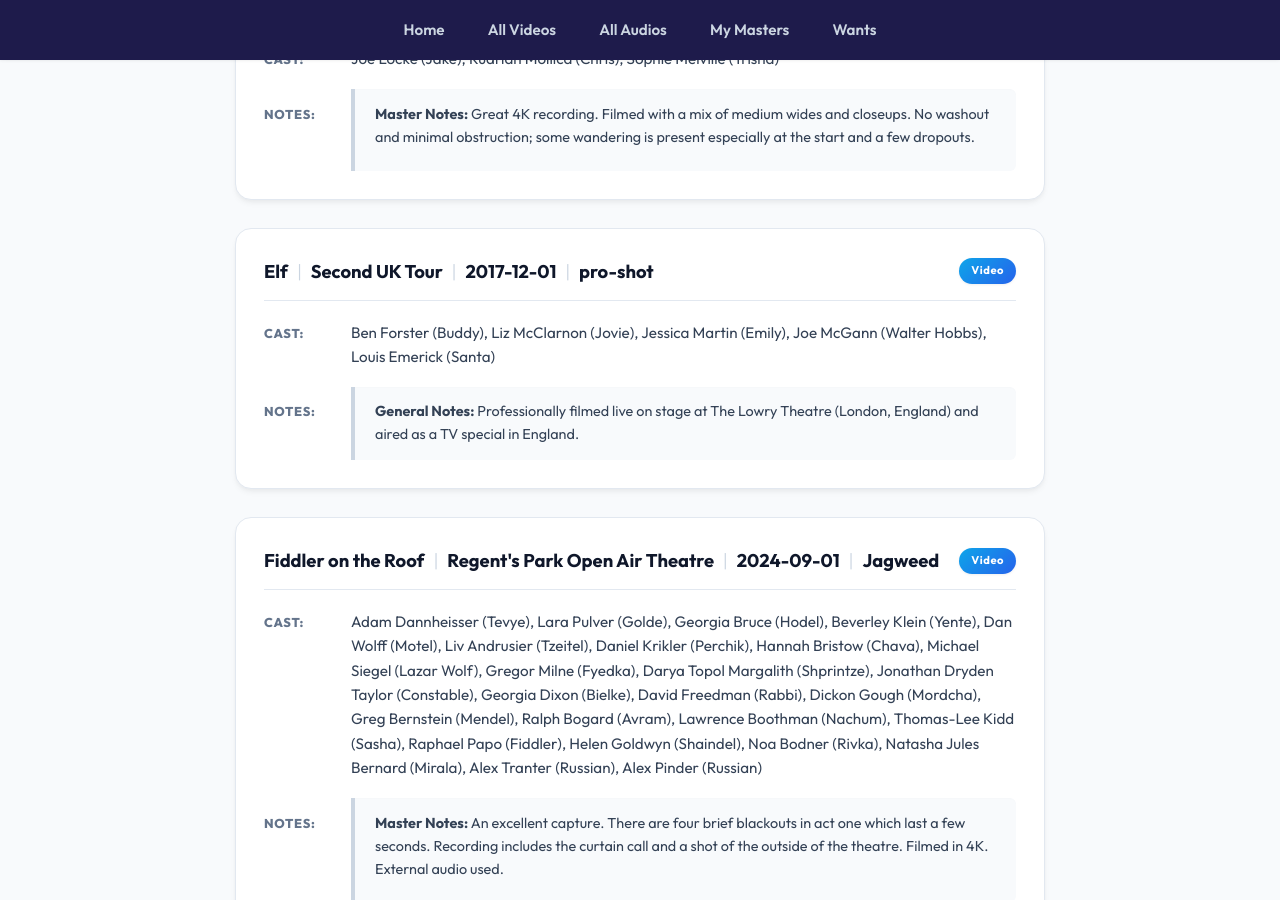
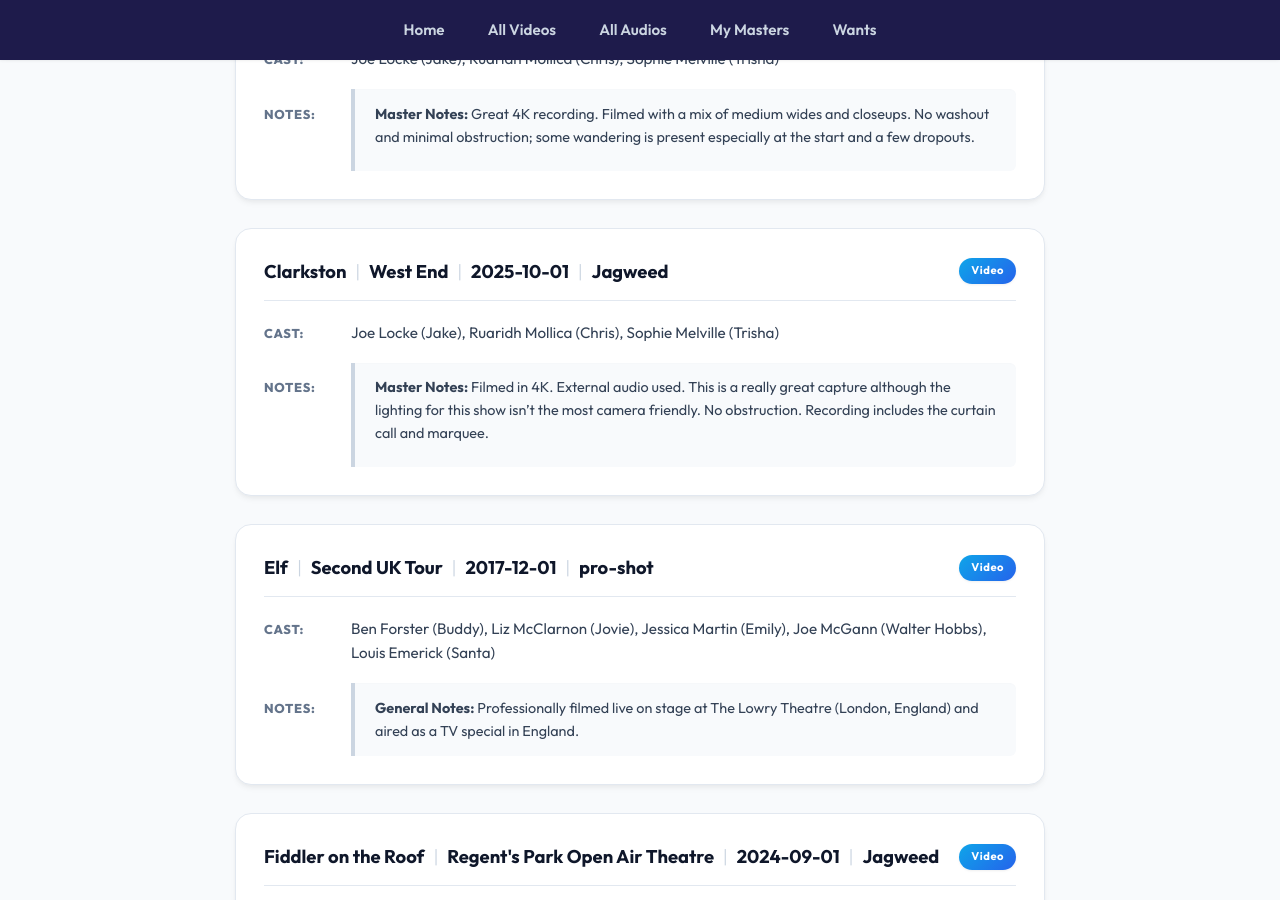
Before and after one commit to DireSpider/direspider.github.io, a Jekyll site: the page built from wants/index.html, in a window 1280 px wide and 900 px high, scrolled down 4239 px. Built offline with Jekyll 4.4.1, drawn with Linux system fonts in a browser that asks for light colours.

Commit message:
update my wants include html

```diff
--- a/_includes/wants.html
+++ b/_includes/wants.html
@@ -475,6 +475,53 @@
 
               <div style="margin-bottom: 0.5rem;">
                   <strong>Master Notes:</strong> Great 4K recording. Filmed with a mix of medium wides and closeups. No washout and minimal obstruction; some wandering is present especially at the start and a few dropouts.
+              </div>
+
+
+
+
+          </div>
+      </div>
+
+</div><div class="recording-card">
+ <div class="header">
+
+          <div class="header-info">
+            <span>Clarkston</span>
+            <span class="separator">|</span>
+            <span>West End</span>
+            <span class="separator">|</span>
+            <span>2025-10-01</span>
+            <span class="separator">|</span>
+            <span>Jagweed</span>
+          </div>
+
+          <div class ="header-badges">
+        <span class="media-type-badge">video</span>
+
+
+
+
+
+             </div>
+
+        </div>
+
+<div class="info-section">
+<span class="label">Cast:</span>
+<span id="cast-display" class="content-text">
+Joe Locke (Jake), Ruaridh Mollica (Chris), Sophie Melville (Trisha)
+</span>
+</div>
+
+
+      <div class="info-section">
+          <span class="label">Notes:</span>
+          <div class="notes-text">
+
+
+              <div style="margin-bottom: 0.5rem;">
+                  <strong>Master Notes:</strong> Filmed in 4K. External audio used. This is a really great capture although the lighting for this show isn’t the most camera friendly. No obstruction. Recording includes the curtain call and marquee.
               </div>
 
 
```
